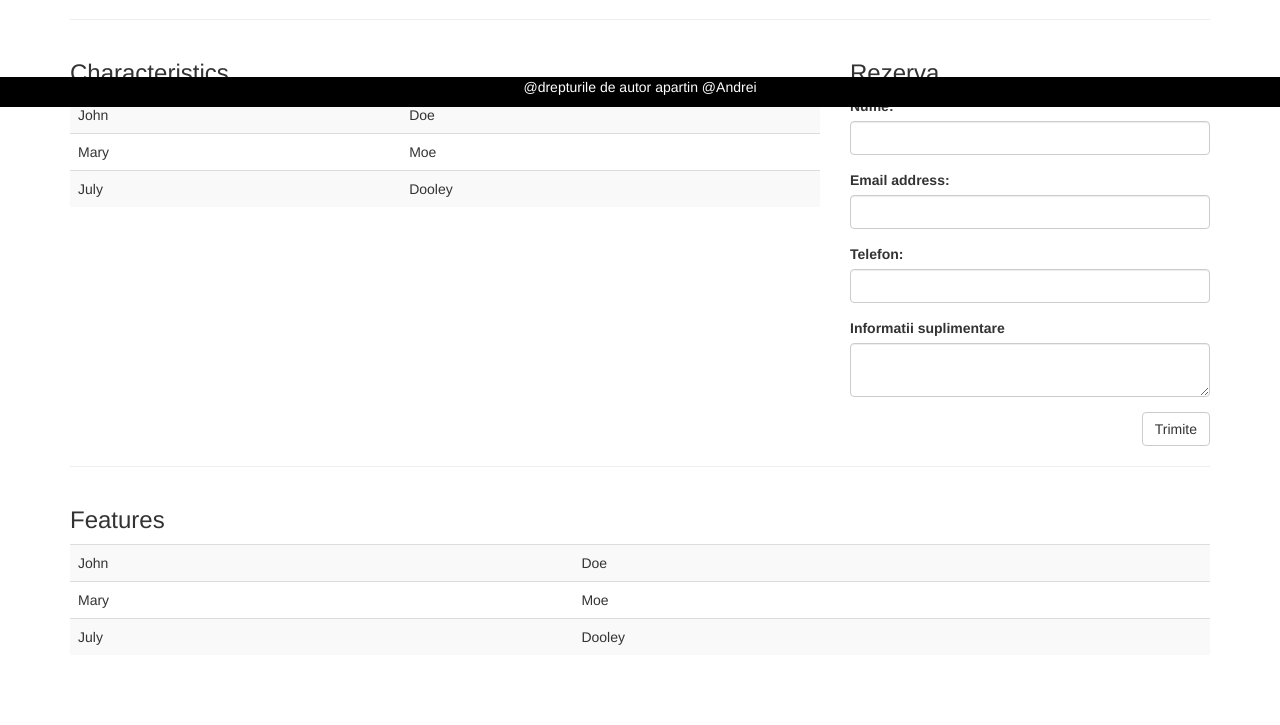
After one commit to rocubix/duti-cars, a PHP site: page /product.php in a window 1280 px wide. The commit adds this page. Shown: the part 693-1418 px from the top of the page. Run offline with PHP 8.4, Linux system fonts and the light colour scheme.

Commit message:
Made a basic boostrap 3 template

```diff
--- /dev/null
+++ b/product.php
@@ -0,0 +1,191 @@
+<!DOCTYPE html>
+<html lang="en">
+<head>
+    <title>@Ungureanu Cars - Products</title>
+    <meta charset="utf-8">
+    <meta name="viewport" content="width=device-width, initial-scale=1">
+    <link rel="stylesheet" href="https://maxcdn.bootstrapcdn.com/bootstrap/3.3.7/css/bootstrap.min.css">
+    <script src="https://ajax.googleapis.com/ajax/libs/jquery/3.3.1/jquery.min.js"></script>
+    <script src="https://maxcdn.bootstrapcdn.com/bootstrap/3.3.7/js/bootstrap.min.js"></script>
+
+    <style>
+        .content{
+            margin-top: 60px;
+            margin-bottom: 50px;
+        }
+    </style>
+
+</head>
+
+<body>
+<header>
+    <nav class="navbar navbar-inverse navbar-fixed-top">
+        <div class="container-fluid">
+            <div class="navbar-header">
+                <a class="navbar-brand" href="/">@Ungureanu Cars</a>
+            </div>
+            <ul class="nav navbar-nav">
+                <li><a href="/">Home</a></li>
+                <li class="active"><a href="product.php">Product Template</a></li>
+                <li><a href="#">Page 2</a></li>
+            </ul>
+        </div>
+    </nav>
+</header>
+
+<div class="container content">
+
+    <div class="product">
+        <div class="row">
+            <h1>Sckoda octavia</h1>
+        </div>
+        <div class="row first-characteristics">
+            <div class="col-xs-8">
+                <div id="myCarousel" class="carousel slide" data-ride="carousel">
+                    <!-- Indicators -->
+                    <ol class="carousel-indicators">
+                        <li data-target="#myCarousel" data-slide-to="0" class="active"></li>
+                        <li data-target="#myCarousel" data-slide-to="1"></li>
+                        <li data-target="#myCarousel" data-slide-to="2"></li>
+                    </ol>
+
+                    <!-- Wrapper for slides -->
+                    <div class="carousel-inner">
+                        <div class="item active">
+                            <img src="https://www.w3schools.com/bootstrap/la.jpg" alt="Los Angeles" style="width:100%;">
+                        </div>
+
+                        <div class="item">
+                            <img src="https://www.w3schools.com/bootstrap/chicago.jpg" alt="Chicago" style="width:100%;">
+                        </div>
+
+                        <div class="item">
+                            <img src="https://www.w3schools.com/bootstrap/ny.jpg" alt="New york" style="width:100%;">
+                        </div>
+                    </div>
+
+                    <!-- Left and right controls -->
+                    <a class="left carousel-control" href="#myCarousel" data-slide="prev">
+                        <span class="glyphicon glyphicon-chevron-left"></span>
+                        <span class="sr-only">Previous</span>
+                    </a>
+                    <a class="right carousel-control" href="#myCarousel" data-slide="next">
+                        <span class="glyphicon glyphicon-chevron-right"></span>
+                        <span class="sr-only">Next</span>
+                    </a>
+                </div>
+            </div>
+            <div class="col-xs-4">
+                <h4>Caracteristici:</h4>
+                <p>Marca: Skoda</p>
+                <p>Model: Octavia</p>
+                <p>An fabricatie: 2099</p>
+                <p>Culoare: Rosie</p>
+                <p>Combustibil: Benzina/GPL</p>
+                <p>Pret: 2040 Euro</p>
+            </div>
+        </div>
+    </div>
+
+    <hr>
+
+    <div class="row caracteristics">
+        <div class="col-md-8">
+            <h3>Characteristics</h3>
+            <table class="table table-striped">
+                <thead>
+                </thead>
+                <tbody>
+                <tr>
+                    <td>John</td>
+                    <td>Doe</td>
+                </tr>
+                <tr>
+                    <td>Mary</td>
+                    <td>Moe</td>
+                </tr>
+                <tr>
+                    <td>July</td>
+                    <td>Dooley</td>
+                </tr>
+                </tbody>
+            </table>
+        </div>
+        <div class="col-md-4">
+            <h3>Rezerva</h3>
+            <form>
+
+                <div class="form-group">
+                    <label for="name">Nume:</label>
+                    <input type="text" class="form-control" id="name" name="name">
+                </div>
+                <div class="form-group">
+                    <label for="email">Email address:</label>
+                    <input type="email" class="form-control" id="email" name="email">
+                </div>
+                <div class="form-group">
+                    <label for="telephone">Telefon:</label>
+                    <input type="text" class="form-control" id="telephone" name="telephone">
+                </div>
+                <div class="form-group">
+                    <label for="notes">Informatii suplimentare</label>
+                    <textarea id="notes" name="notes" class="form-control"></textarea>
+                </div>
+
+
+                <button type="submit" class="btn btn-default pull-right">Trimite</button>
+            </form>
+
+        </div>
+    </div>
+
+    <hr>
+
+    <div class="row features">
+        <div class="col-xs-12">
+            <h3>Features</h3>
+            <table class="table table-striped">
+                <thead>
+                </thead>
+                <tbody>
+                <tr>
+                    <td>John</td>
+                    <td>Doe</td>
+                </tr>
+                <tr>
+                    <td>Mary</td>
+                    <td>Moe</td>
+                </tr>
+                <tr>
+                    <td>July</td>
+                    <td>Dooley</td>
+                </tr>
+                </tbody>
+            </table>
+        </div>
+    </div>
+
+    <footer>
+        <style>
+            .footer {
+                position: fixed;
+                left: 0;
+                bottom: 0;
+                width: 100%;
+                background-color: black;
+                color: white;
+                text-align: center;
+            }
+        </style>
+        <div class="footer">
+            <p>
+                @drepturile de autor apartin @Andrei
+            </p>
+        </div>
+    </footer>
+
+</div>
+
+
+</body>
+</html>
```
Also changed, not shown: index.php (+42 -45 lines).
